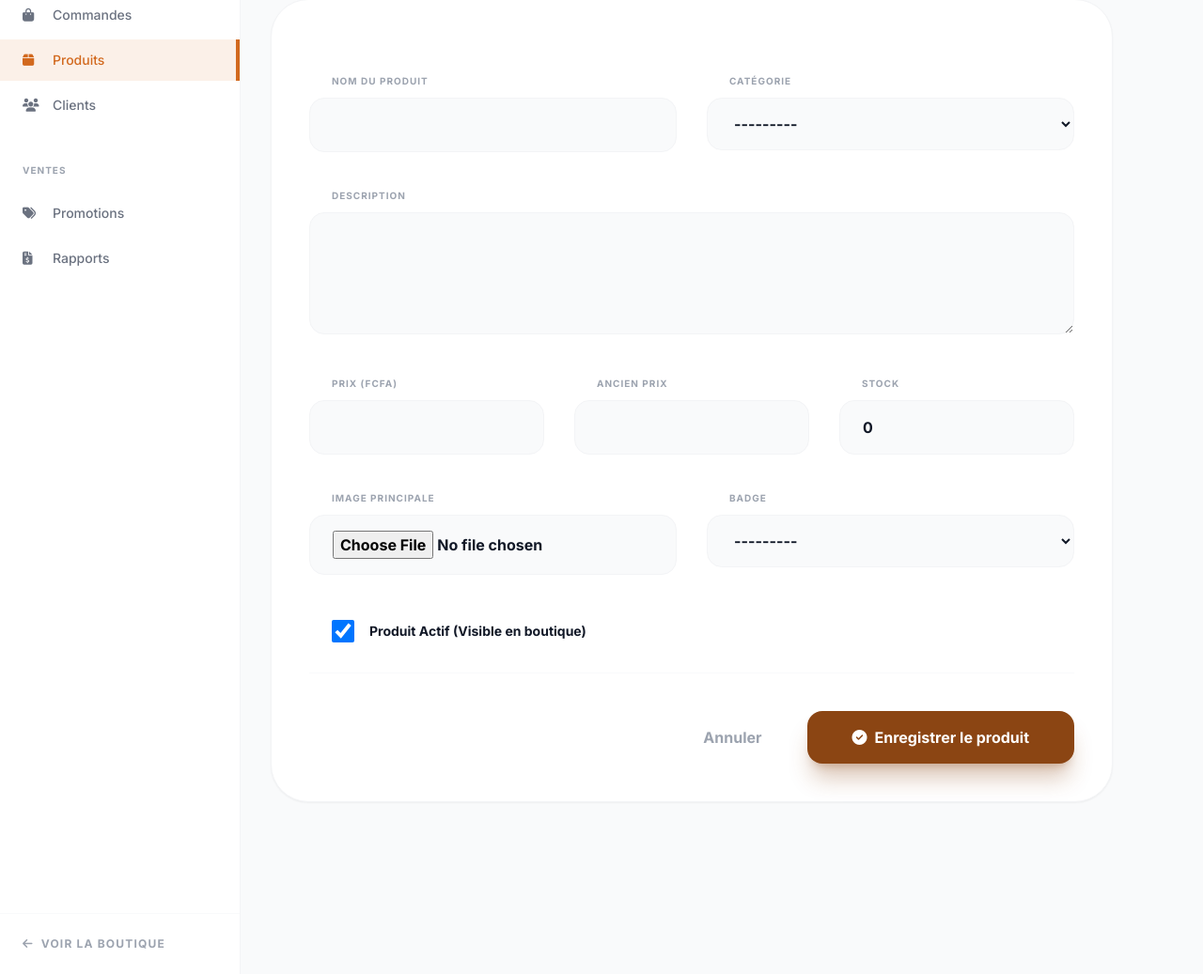
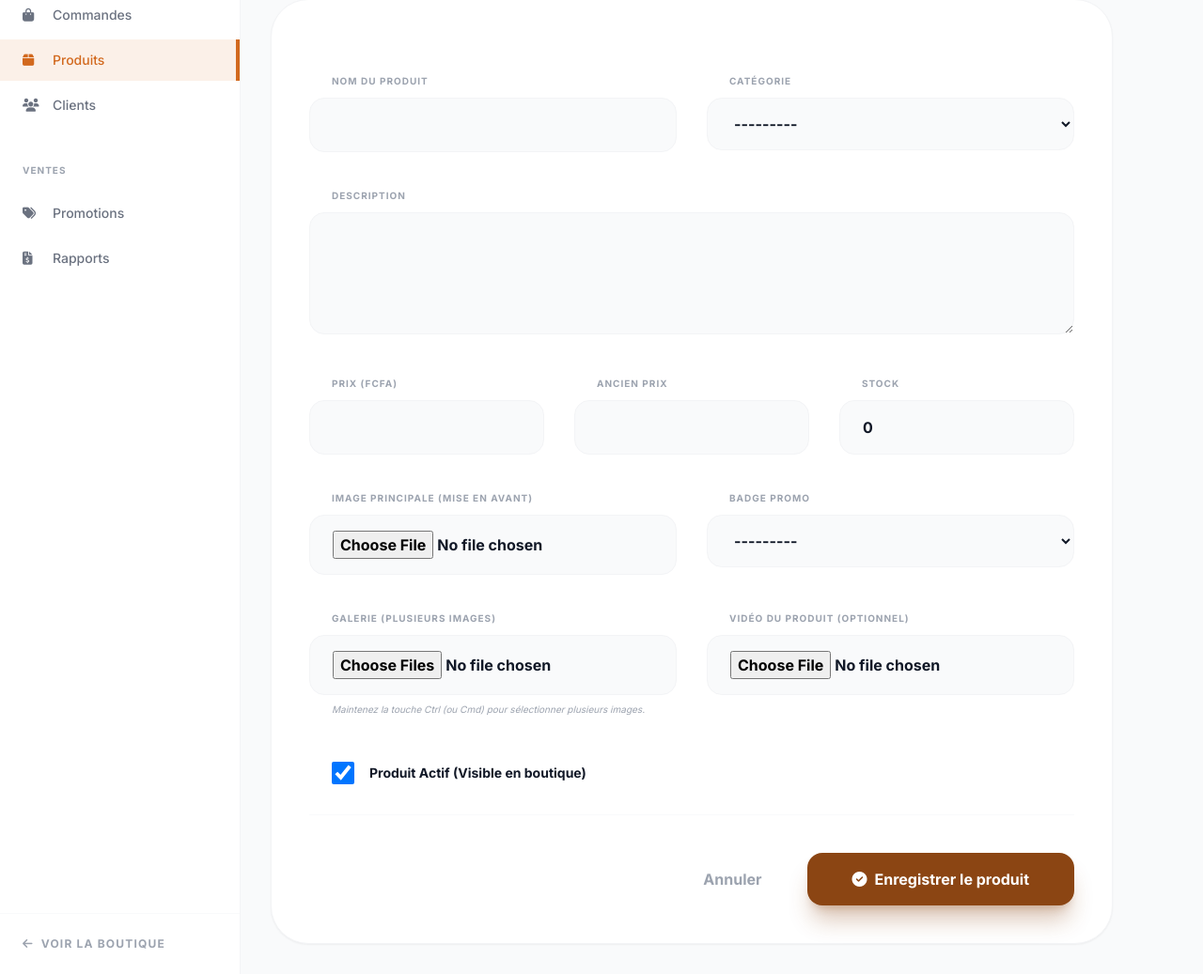
Before and after one commit to devdeveloppment/MAGICAFRO, a Django app: page /dashboard/products/add/ in a window 1280 px wide. Shown: the part 190-1227 px from the top of the page at 94% size. Run offline with Django 5.2, Linux system fonts and the light colour scheme; the visitor is signed in with stand-in values (Sample User, id 1); data that the repository does not hold is empty; some libraries are stand-ins or nearby versions.

Commit message:
feat(products): ajout du support des multiples images (galerie) et de la video par produit

```diff
--- a/apps/products/models.py
+++ b/apps/products/models.py
@@ -43,6 +43,7 @@ class Product(models.Model):
     badge = models.CharField(max_length=10, choices=BADGE_CHOICES, null=True, blank=True)
     rating_avg = models.FloatField(default=0.0)
     is_active = models.BooleanField(default=True, db_index=True)
+    video = models.FileField(upload_to='products/videos/', null=True, blank=True)
     created_at = models.DateTimeField(auto_now_add=True, db_index=True)
     updated_at = models.DateTimeField(auto_now=True)
 
--- a/dashboard/forms.py
+++ b/dashboard/forms.py
@@ -1,12 +1,16 @@
 from django import forms
 from products.models import Product, Category
 
+class MultipleFileInput(forms.ClearableFileInput):
+    allow_multiple_selected = True
+
 class ProductForm(forms.ModelForm):
     image = forms.ImageField(required=False, widget=forms.FileInput(attrs={'class': 'w-full bg-gray-50 border border-gray-100 rounded-2xl px-6 py-4 outline-none focus:border-accent transition font-bold text-dark'}))
+    additional_images = forms.FileField(widget=MultipleFileInput(attrs={'multiple': True, 'class': 'w-full bg-gray-50 border border-gray-100 rounded-2xl px-6 py-4 outline-none focus:border-accent transition font-bold text-dark'}), required=False)
 
     class Meta:
         model = Product
-        fields = ['name', 'category', 'description', 'price', 'old_price', 'stock', 'badge', 'is_active']
+        fields = ['name', 'category', 'description', 'price', 'old_price', 'stock', 'badge', 'is_active', 'video']
         widgets = {
             'name': forms.TextInput(attrs={'class': 'w-full bg-gray-50 border border-gray-100 rounded-2xl px-6 py-4 outline-none focus:border-accent transition font-bold text-dark'}),
             'category': forms.Select(attrs={'class': 'w-full bg-gray-50 border border-gray-100 rounded-2xl px-6 py-4 outline-none focus:border-accent transition font-bold text-dark'}),
@@ -16,4 +20,5 @@ class ProductForm(forms.ModelForm):
             'stock': forms.NumberInput(attrs={'class': 'w-full bg-gray-50 border border-gray-100 rounded-2xl px-6 py-4 outline-none focus:border-accent transition font-bold text-dark'}),
             'badge': forms.Select(attrs={'class': 'w-full bg-gray-50 border border-gray-100 rounded-2xl px-6 py-4 outline-none focus:border-accent transition font-bold text-dark'}),
             'is_active': forms.CheckboxInput(attrs={'class': 'w-6 h-6 rounded border-gray-300 text-accent focus:ring-accent'}),
+            'video': forms.FileInput(attrs={'class': 'w-full bg-gray-50 border border-gray-100 rounded-2xl px-6 py-4 outline-none focus:border-accent transition font-bold text-dark', 'accept': 'video/*'}),
         }
--- a/dashboard/views.py
+++ b/dashboard/views.py
@@ -187,10 +187,20 @@ def product_create(request):
                 try:
                     pi = ProductImage(product=product, is_feature=True)
                     pi.image.save(image.name, image, save=True)
-                    print(f"[OK] Image sauvegardée: {pi.image.url}")
                 except Exception as e:
-                    print(f"[ERREUR] Impossible de sauvegarder l'image: {e}")
                     messages.warning(request, f"Produit créé mais l'image n'a pas pu être sauvegardée: {e}")
+
+            # Additional images
+            additional_images = request.FILES.getlist('additional_images')
+            if additional_images:
+                from products.models import ProductImage
+                for img in additional_images:
+                    try:
+                        pi = ProductImage(product=product, is_feature=False)
+                        pi.image.save(img.name, img, save=True)
+                    except Exception as e:
+                        pass
+
             return redirect('dashboard:product_list')
         else:
             print(f"[FORM ERRORS] {form.errors}")
@@ -214,15 +224,25 @@ def product_edit(request, pk):
             image = request.FILES.get('image')  # Lire directement depuis request.FILES
             if image:
                 from products.models import ProductImage
-                # Supprimer les anciennes images et créer une nouvelle
-                product.images.all().delete()
+                # Supprimer les anciennes images principales
+                product.images.filter(is_feature=True).delete()
                 try:
                     pi = ProductImage(product=product, is_feature=True)
                     pi.image.save(image.name, image, save=True)
-                    print(f"[OK] Image modifiée sauvegardée: {pi.image.url}")
                 except Exception as e:
-                    print(f"[ERREUR] Impossible de sauvegarder l'image: {e}")
-                    messages.warning(request, f"Produit modifié mais l'image n'a pas pu être sauvegardée: {e}")
+                    messages.warning(request, f"Produit modifié mais l'image principale n'a pas pu être sauvegardée: {e}")
+
+            # Additional images
+            additional_images = request.FILES.getlist('additional_images')
+            if additional_images:
+                from products.models import ProductImage
+                for img in additional_images:
+                    try:
+                        pi = ProductImage(product=product, is_feature=False)
+                        pi.image.save(img.name, img, save=True)
+                    except Exception as e:
+                        pass
+
             return redirect('dashboard:product_list')
     else:
         form = ProductForm(instance=product)
--- a/templates/dashboard/product_form.html
+++ b/templates/dashboard/product_form.html
@@ -49,7 +49,7 @@
 
             <div class="grid grid-cols-1 md:grid-cols-2 gap-8">
                 <div class="space-y-2">
-                    <label class="text-[10px] font-bold text-gray-400 uppercase tracking-widest px-6">Image Principale</label>
+                    <label class="text-[10px] font-bold text-gray-400 uppercase tracking-widest px-6">Image Principale (Mise en avant)</label>
                     {% if product.images.exists %}
                         <div class="mb-4 px-6">
                             <img src="{{ product.get_primary_image }}" class="w-32 h-32 object-cover rounded-2xl border border-gray-100">
@@ -59,8 +59,23 @@
                     {{ form.image }}
                 </div>
                 <div class="space-y-2">
-                    <label class="text-[10px] font-bold text-gray-400 uppercase tracking-widest px-6">Badge</label>
+                    <label class="text-[10px] font-bold text-gray-400 uppercase tracking-widest px-6">Badge Promo</label>
                     {{ form.badge }}
+                </div>
+            </div>
+
+            <div class="grid grid-cols-1 md:grid-cols-2 gap-8">
+                <div class="space-y-2">
+                    <label class="text-[10px] font-bold text-gray-400 uppercase tracking-widest px-6">Galerie (Plusieurs images)</label>
+                    {{ form.additional_images }}
+                    <p class="text-[10px] text-gray-400 mt-2 px-6 italic">Maintenez la touche Ctrl (ou Cmd) pour sélectionner plusieurs images.</p>
+                </div>
+                <div class="space-y-2">
+                    <label class="text-[10px] font-bold text-gray-400 uppercase tracking-widest px-6">Vidéo du produit (Optionnel)</label>
+                    {{ form.video }}
+                    {% if product.video %}
+                    <p class="text-[10px] text-green-500 mt-2 px-6 italic">Une vidéo est déjà enregistrée. Ajoutez-en une nouvelle pour la remplacer.</p>
+                    {% endif %}
                 </div>
             </div>
 
```
Also changed, not shown: templates/products/product_detail.html (+13 -3 lines), apps/products/migrations/0005_product_video.py (added).
